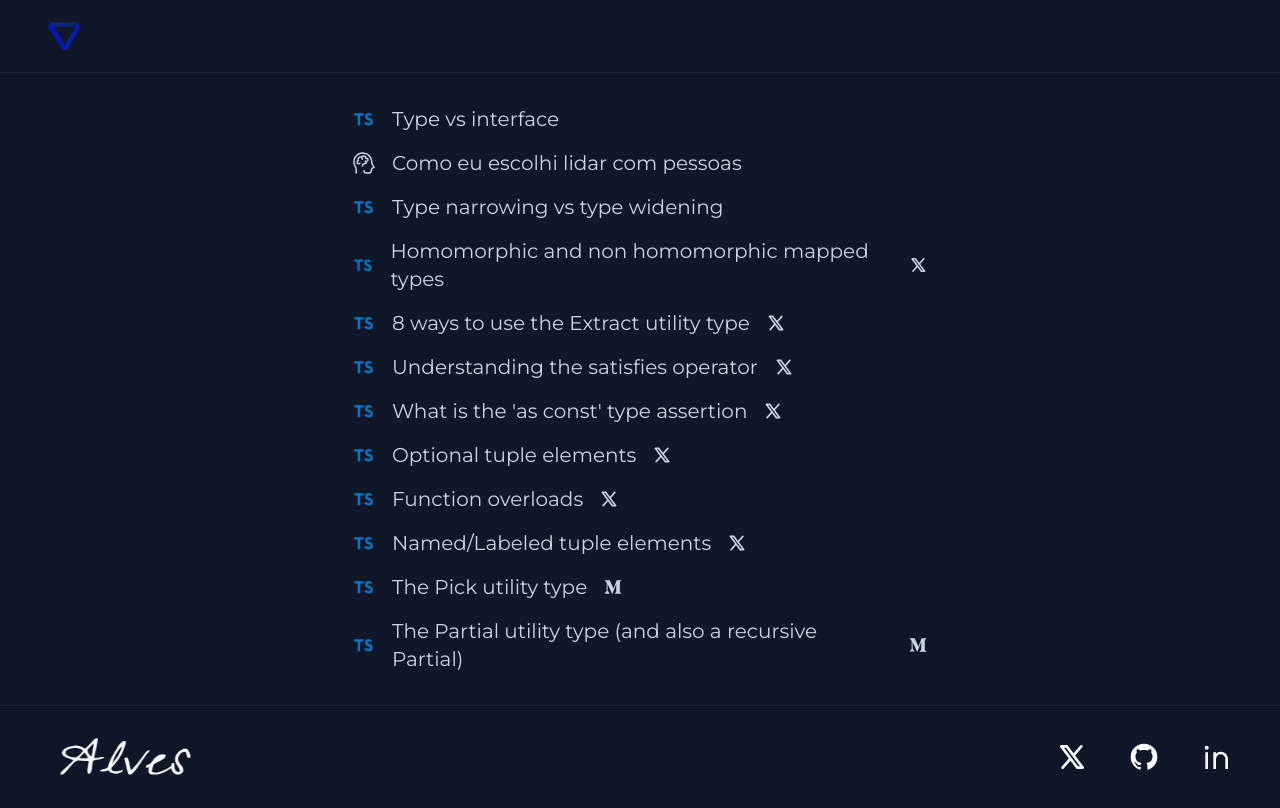
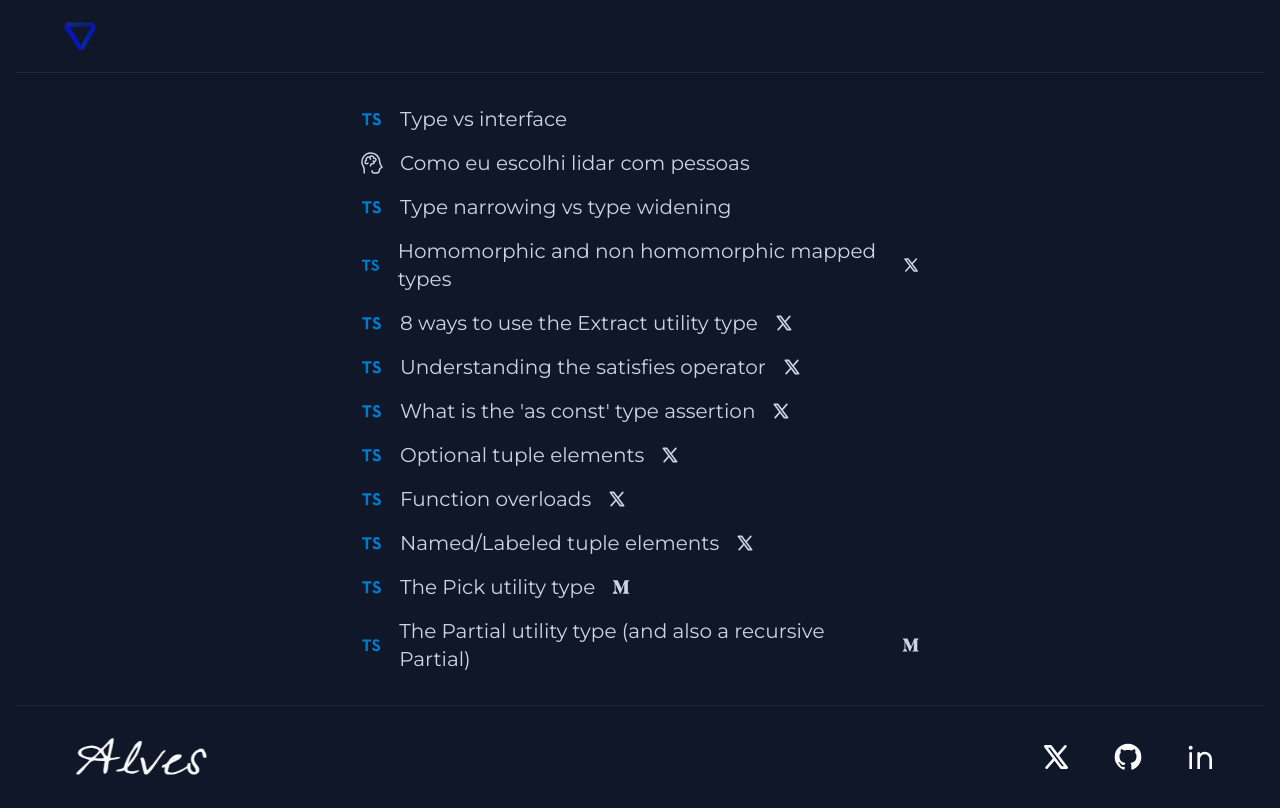
Before and after one commit to alvseven/portfolio, a Next.js app: page / in a window 1280 px wide. Built offline with nearby package versions, Linux system fonts and the light colour scheme.

Commit message:
padding for my fellas luke and eric

```diff
--- a/src/app/layout.tsx
+++ b/src/app/layout.tsx
@@ -39,7 +39,7 @@ export default function RootLayout({
   return (
     <html lang="en">
       <body
-        className={`${montserrat.variable} ${sora.variable} ${firaCode.variable}`}
+        className={`${montserrat.variable} ${sora.variable} ${firaCode.variable} px-4`}
       >
         <Header />
         {children}
```
